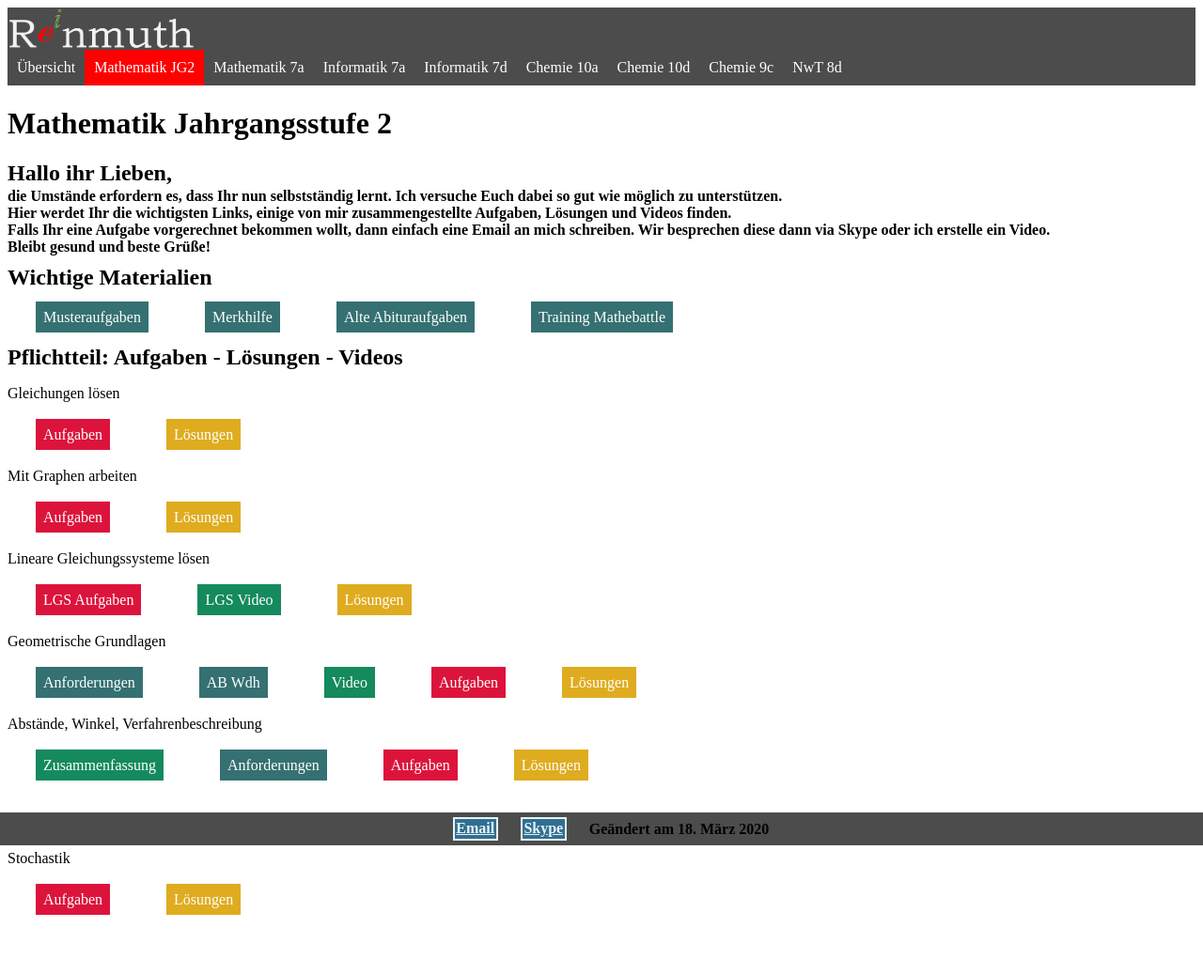
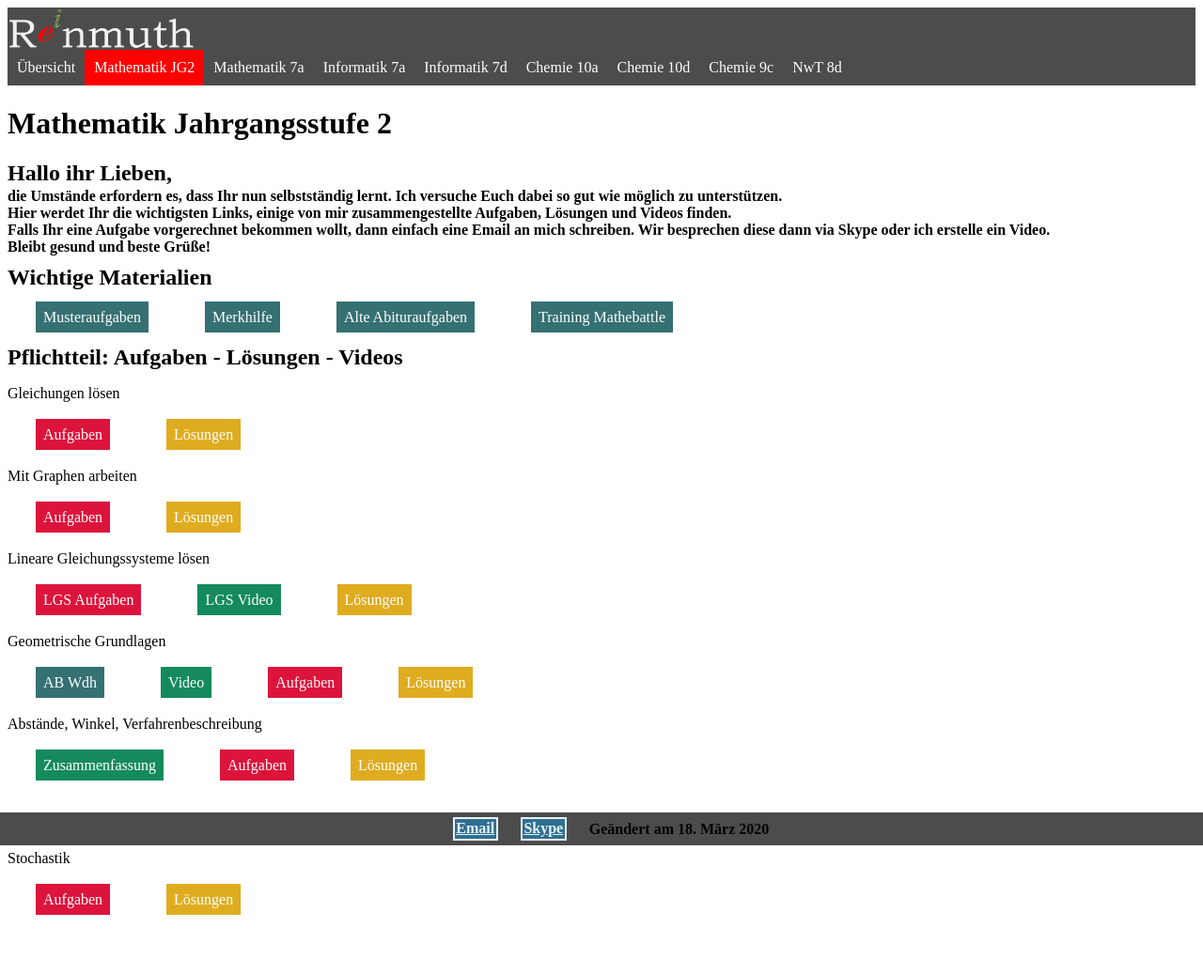
Before and after one commit to Reinmuth/Reinmuth.github.io, a Jekyll site: the page JG2.html, which Jekyll copies as it is, in a window 1280 px wide. Shown: the whole page at 94% size. Built offline with Jekyll 4.4.1, drawn with Linux system fonts in a browser that asks for light colours.

Commit message:
Add files via upload

```diff
--- a/JG2.html
+++ b/JG2.html
@@ -53,21 +53,19 @@
 <p>Lineare Gleichungssysteme lösen</p>
 <ul>
 	<li>  <a class="exerc" href="JG2M\LGS Aufgaben.pdf">LGS Aufgaben</a>   </li>
-	<li>  <a class="vid" href="uc.png">LGS Video</a>    </li>
+	<li>  <a class="vid" href="https://youtu.be/2-erE7sojo4">LGS Video</a>    </li>
 	<li>  <a class="sol" href="JG2M\LGS Lösungen.pdf">Lösungen</a>   </li>
 </ul>
 <p>Geometrische Grundlagen</p>
 <ul>
-	<li>  <a href="uc.png">Anforderungen</a>   </li>
 	<li>  <a href="JG2M\Begriffe Vektorrechnung.pdf">AB Wdh</a>    </li>
-	<li>  <a class="vid" href="uc.png">Video</a>   </li>
+	<li>  <a class="vid" href="https://youtu.be/b6OL7opEdtM">Video</a>   </li>
 	<li>  <a class="exerc" href="JG2M\Geometrie Aufgaben.pdf">Aufgaben</a>    </li>
 	<li>  <a class="sol" href="JG2M\Geometrie Lösungen.pdf">Lösungen</a>   </li>
 </ul>
 <p>Abstände, Winkel, Verfahrenbeschreibung</p>
 <ul>
-	<li>  <a class="vid" href="uc.png">Zusammenfassung</a>   </li>
-	<li>  <a href="uc.png">Anforderungen</a>    </li>
+	<li>  <a class="vid" href="https://youtu.be/Xu_Hw8KRdyY">Zusammenfassung</a>   </li>
 	<li>  <a class="exerc" href="JG2M\Abstände und Verfahren Aufgaben.pdf">Aufgaben</a>   </li>
 	<li>  <a class="sol" href="JG2M\Abstände und Verfahren Lösungen.pdf">Lösungen</a>    </li>
 </ul>
```
